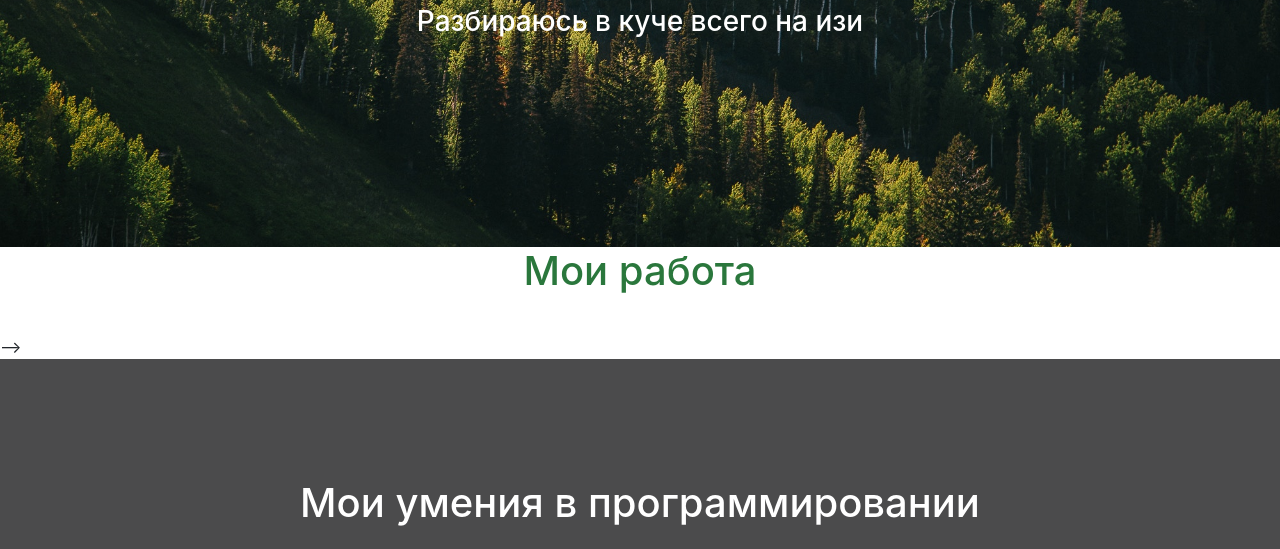
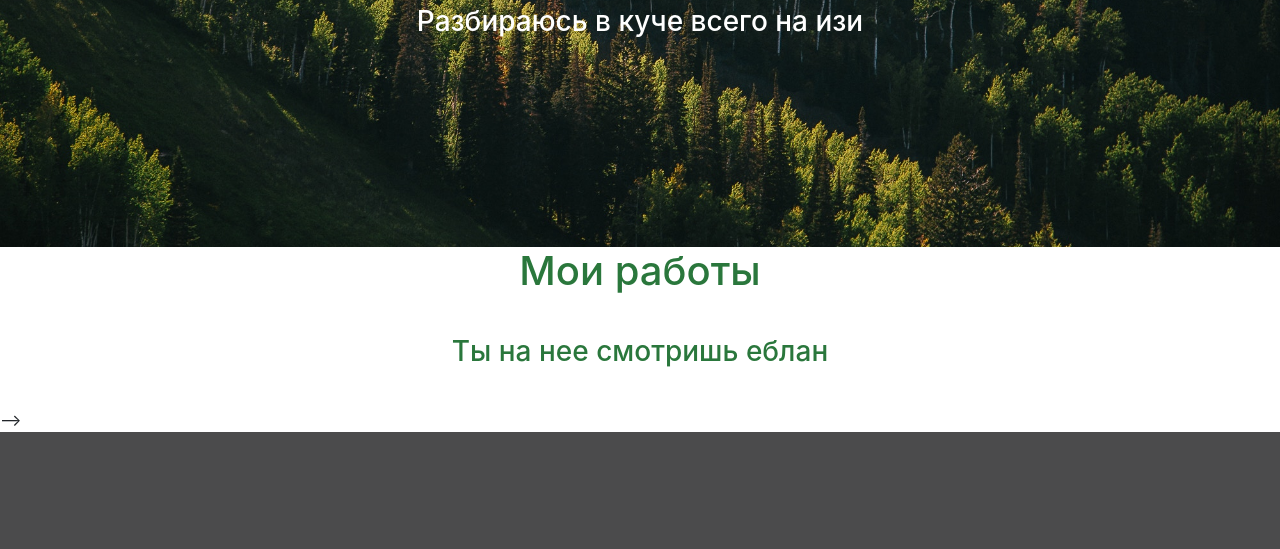
Before and after one commit to dayDream13er/siteboga, a website: page index.html in a window 1280 px wide. Shown: the part 498-1047 px from the top of the page. Drawn offline with nearby package versions, Linux system fonts and the light colour scheme.

Commit message:
Update index.html

```diff
--- a/index.html
+++ b/index.html
@@ -59,7 +59,8 @@
 
 
                 <div class="col-lg-12 ">
-                    <h1 class="headings">Мои работа</h1>
+                    <h1 class="headings">Мои работы</h1>
+                    <h3 class="headings">Ты на нее смотришь еблан</h3>
                 </div>
             </div> -->
 
```
